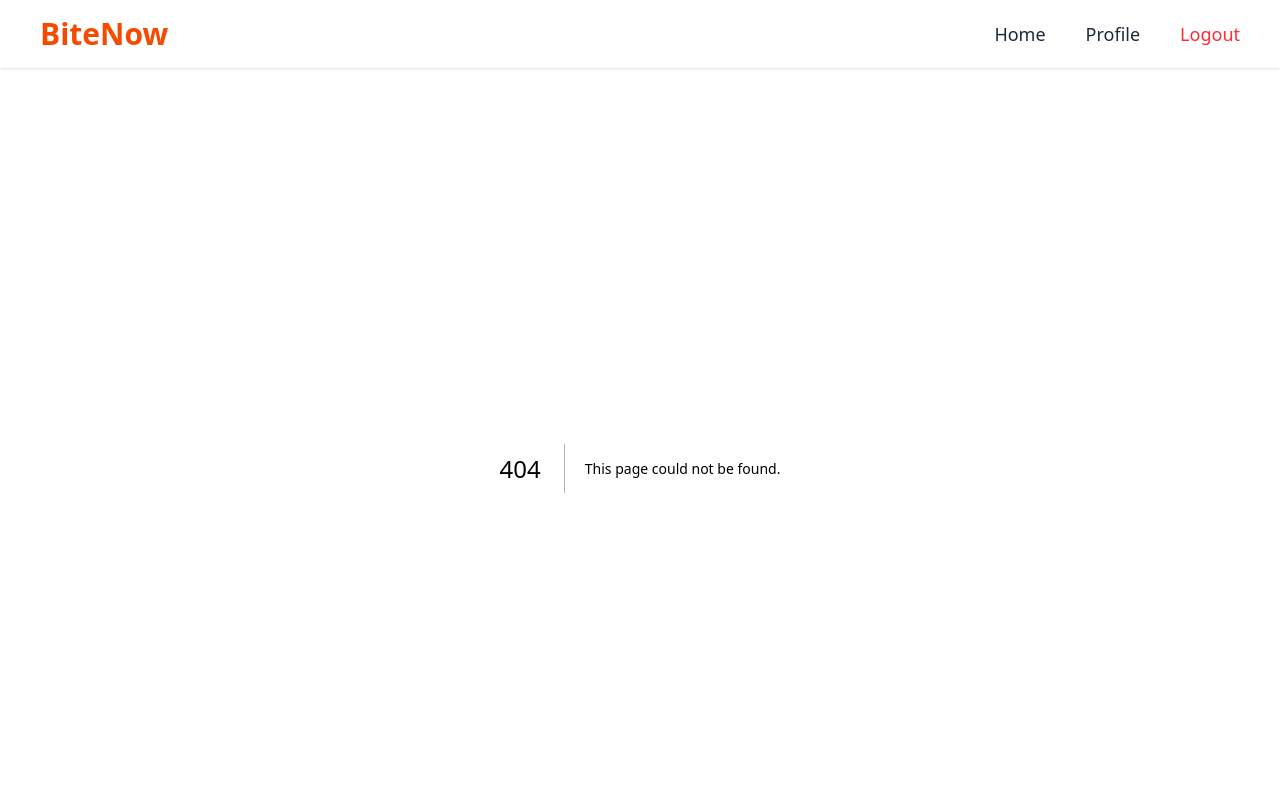
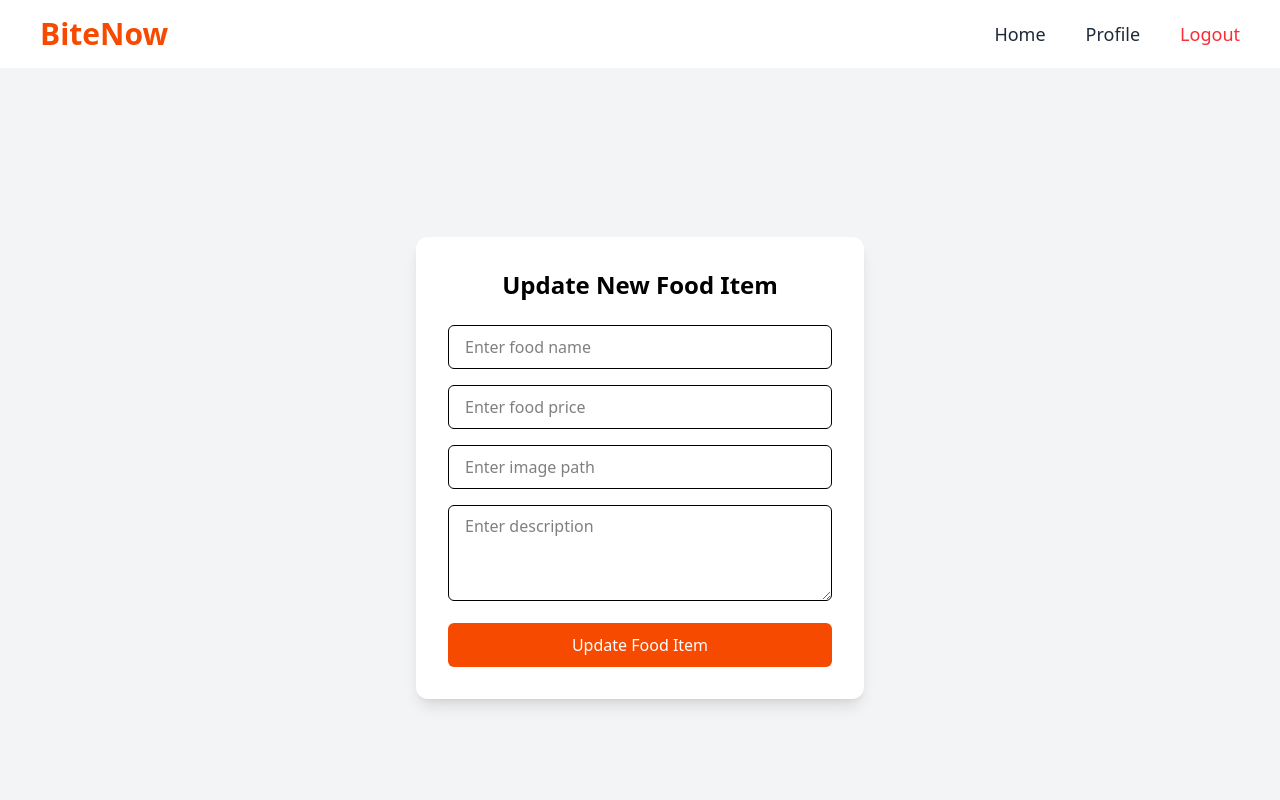
Before and after one commit to student-iiitb123/bitenow, a Next.js app: page /restuarant/dashboard/1 in a window 1280 px wide. Before the commit this address had no page. Shown: the top 800 px of the page. Built offline with nearby package versions, Linux system fonts and the light colour scheme; sample sign-in values are in the browser's storage.

Commit message:
edit dashboard page

```diff
--- /dev/null
+++ b/app/restuarant/dashboard/[id]/page.jsx
@@ -0,0 +1,105 @@
+"use client";
+
+import React, { useState } from "react";
+
+const EditFoodItems = (props) => {
+
+    console.log(props.params.id)
+  const [name, setName] = useState("");
+  const [price, setPrice] = useState("");
+  const [path, setPath] = useState("");
+  const [description, setDescription] = useState("");
+  const [error, setError] = useState(false);
+
+  const handleEditFoodItem = async () => {
+
+    if (!name || !price || !path || !description) {
+      setError(true);
+      return;
+    }
+    setError(false);
+
+}
+
+
+
+  return (
+    <div className="min-h-screen flex items-center justify-center bg-gray-100">
+      <div className="w-full max-w-md bg-white rounded-xl shadow-lg p-8">
+        <h1 className="text-2xl font-semibold text-center mb-6">
+          Update New Food Item
+        </h1>
+
+        <div className="space-y-4">
+          <div className="relative">
+            <input
+              type="text"
+              placeholder="Enter food name"
+              value={name}
+              onChange={(e) => setName(e.target.value)}
+              className="w-full h-11 px-4 border rounded-md"
+            />
+            {error && !name && (
+              <span className="text-red-500 text-sm">
+                Please enter a valid name
+              </span>
+            )}
+          </div>
+
+          <div className="relative">
+            <input
+              type="number"
+              placeholder="Enter food price"
+              value={price}
+              onChange={(e) => setPrice(e.target.value)}
+              className="w-full h-11 px-4 border rounded-md"
+            />
+            {error && !price && (
+              <span className="text-red-500 text-sm">
+                Please enter a valid price
+              </span>
+            )}
+          </div>
+
+          <div className="relative">
+            <input
+              type="text"
+              placeholder="Enter image path"
+              value={path}
+              onChange={(e) => setPath(e.target.value)}
+              className="w-full h-11 px-4 border rounded-md"
+            />
+            {error && !path && (
+              <span className="text-red-500 text-sm">
+                Please enter a valid path
+              </span>
+            )}
+          </div>
+
+          <div className="relative">
+            <textarea
+              placeholder="Enter description"
+              value={description}
+              onChange={(e) => setDescription(e.target.value)}
+              className="w-full h-24 px-4 py-2 border rounded-md"
+            />
+            {error && !description && (
+              <span className="text-red-500 text-sm">
+                Please enter a valid description
+              </span>
+            )}
+          </div>
+
+          <button
+            onClick={handleEditFoodItem}
+            className="w-full h-11 bg-orange-600 text-white rounded-md hover:bg-orange-700"
+          >
+            Update Food Item
+          </button>
+        </div>
+      </div>
+    </div>
+  );
+};
+
+export default EditFoodItems;
```
